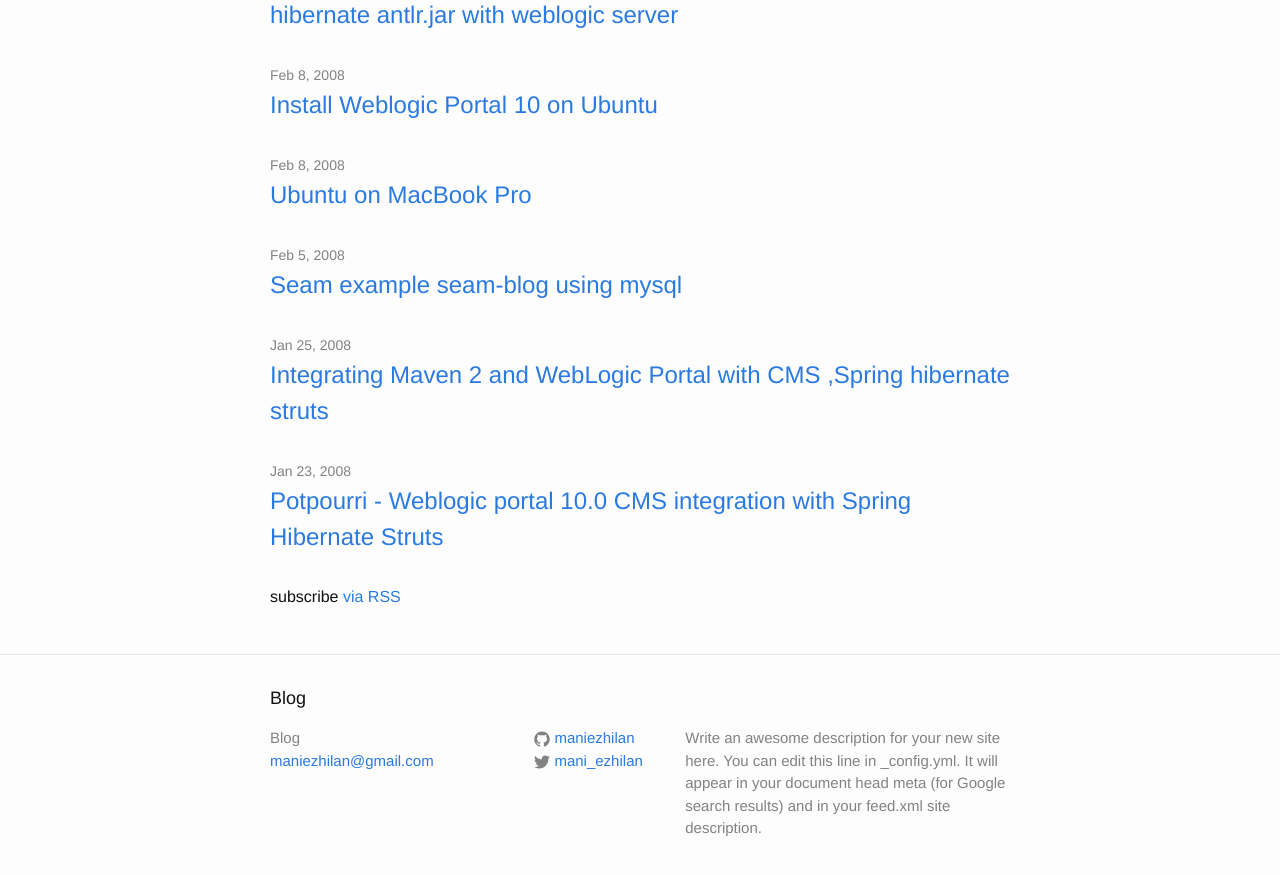
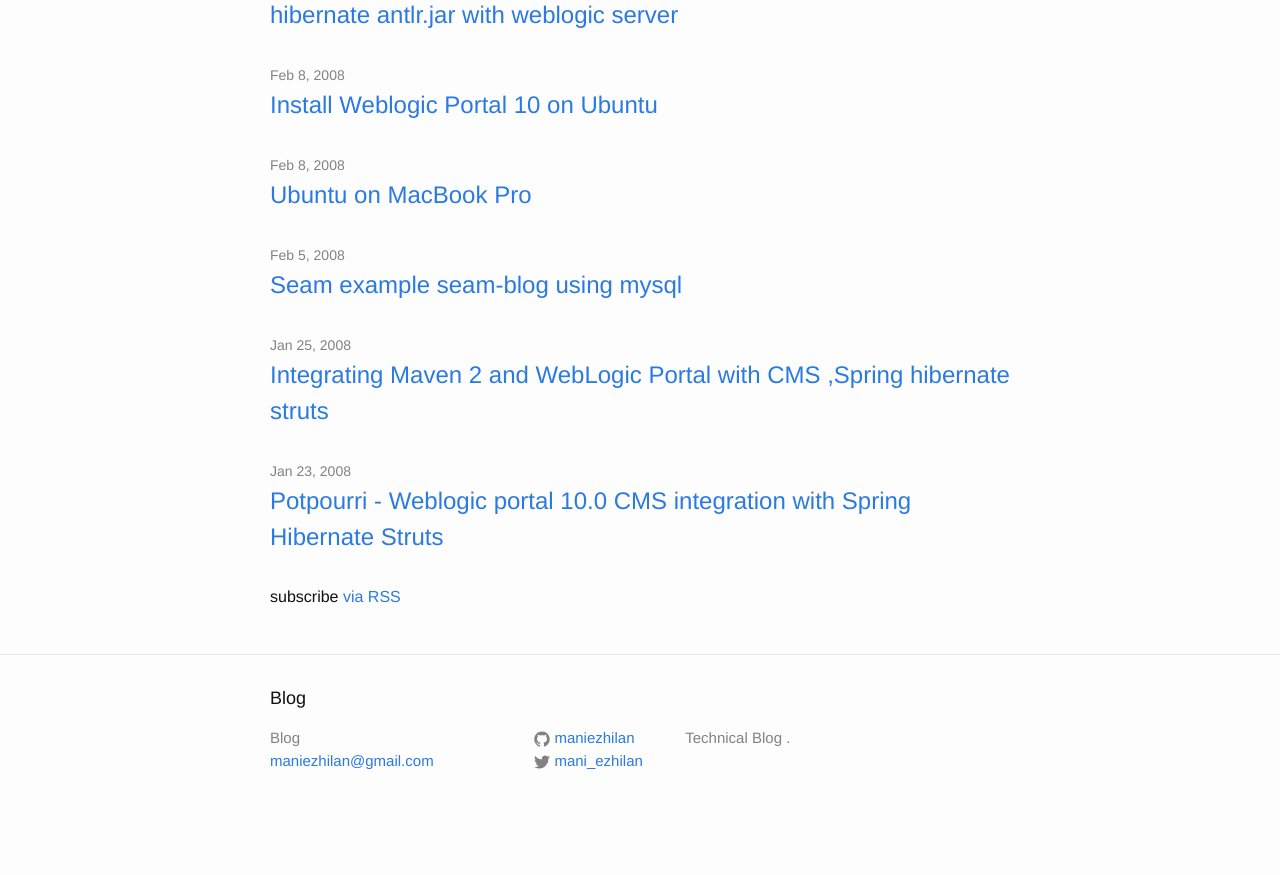
Before and after one commit to maniezhilan/maniezhilan.github.io, a Jekyll site: the page built from index.html, in a window 1280 px wide and 900 px high, scrolled down 2162 px. Shown: the top 875 px of the window. Built offline with Jekyll 4.4.1, drawn with Linux system fonts in a browser that asks for light colours; after the commit the page ends 2994 px from its top, so only the background shows below that.

Commit message:
Update _config.yml

```diff
--- a/_config.yml
+++ b/_config.yml
@@ -9,9 +9,7 @@
 title: Blog
 email: maniezhilan@gmail.com
 description: > # this means to ignore newlines until "baseurl:"
-  Write an awesome description for your new site here. You can edit this
-  line in _config.yml. It will appear in your document head meta (for
-  Google search results) and in your feed.xml site description.
+  Technical Blog .
 baseurl: "/" # the subpath of your site, e.g. /blog
 url: "maniezhilan.github.io" # the base hostname & protocol for your site
 twitter_username: mani_ezhilan
```
